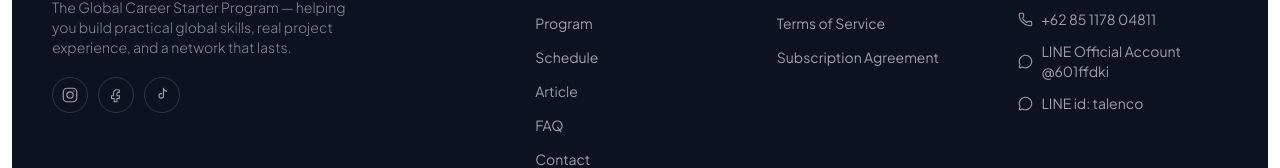
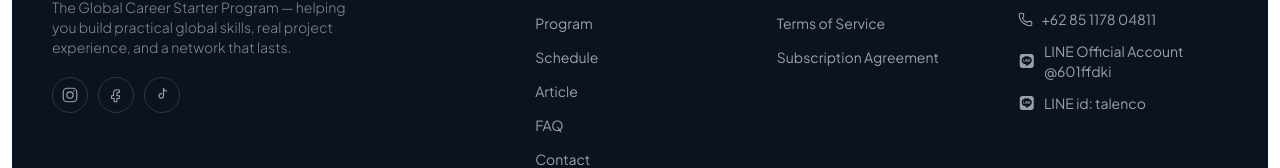
Before and after one commit to DeveloperHerdento/talenco, a Next.js app: page /en in a window 1280 px wide. Shown: the part 6610-6778 px from the top of the page. Built offline with nearby package versions, Linux system fonts and the light colour scheme.

Commit message:
fix: line icon using fontawesome

```diff
--- a/components/layout/Footer.tsx
+++ b/components/layout/Footer.tsx
@@ -1,6 +1,8 @@
 import Image from "next/image";
 import Link from "next/link";
-import { ChevronUp, Mail, MessageCircle, Phone } from "lucide-react";
+import { FontAwesomeIcon } from "@fortawesome/react-fontawesome";
+import { faLine } from "@fortawesome/free-brands-svg-icons";
+import { ChevronUp, Mail, Phone } from "lucide-react";
 import { NAV_LINKS } from "@/lib/constants/nav-links";
 import type { Dictionary } from "@/lib/i18n/dictionary";
 import type { Locale } from "@/lib/i18n/locales";
@@ -140,11 +142,11 @@ export function Footer({ nav, dict, locale }: FooterProps) {
                 </a>
               </li>
               <li className="flex items-center gap-2">
-                <MessageCircle size={15} strokeWidth={1.75} className="shrink-0" />
+                <FontAwesomeIcon icon={faLine} className="size-3.75 shrink-0" aria-hidden="true" />
                 {dict.lineOfficialAccount}
               </li>
               <li className="flex items-center gap-2">
-                <MessageCircle size={15} strokeWidth={1.75} className="shrink-0" />
+                <FontAwesomeIcon icon={faLine} className="size-3.75 shrink-0" aria-hidden="true" />
                 {dict.lineId}
               </li>
             </ul>
--- a/package.json
+++ b/package.json
@@ -9,6 +9,9 @@
     "lint": "eslint"
   },
   "dependencies": {
+    "@fortawesome/fontawesome-svg-core": "^7.3.1",
+    "@fortawesome/free-brands-svg-icons": "^7.3.1",
+    "@fortawesome/react-fontawesome": "^3.5.0",
     "@supabase/supabase-js": "^2.108.2",
     "@upstash/ratelimit": "^2.0.8",
     "@upstash/redis": "^1.38.0",
```
Also changed, not shown: 1 other file (tests, documents, lock files or other folders).
